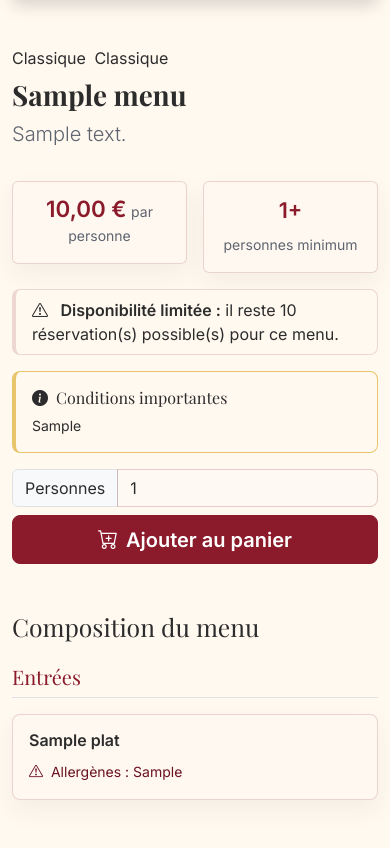
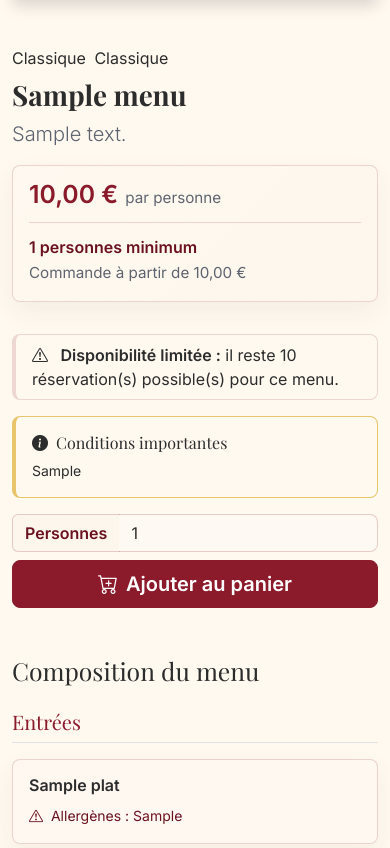
Before and after one commit to AmineAKIK/vite-gourmand-ecf, a PHP site: page /menus/detail?id=1 in a window 390 px wide. Shown: the part 522-1370 px from the top of the page. Run offline with PHP 8.4, Linux system fonts and the light colour scheme; the visitor is signed in with stand-in values (Sample User, id 1); data comes from the database, SQL or seed files in the repository; tables that the repository leaves empty hold one stand-in row (values such as "Sample post"); data that the repository does not hold is empty.

Commit message:
fixprice

```diff
--- a/public/css/style.css
+++ b/public/css/style.css
@@ -931,6 +931,92 @@ a:focus {
     color: var(--vg-bordeaux);
 }
 
+.menu-pricing-panel {
+    display: grid;
+    grid-template-columns: minmax(0, 1fr) 1px minmax(0, 1fr);
+    align-items: center;
+    gap: 1.25rem;
+    padding: 1.1rem 1.25rem;
+    background: linear-gradient(135deg, rgba(254, 248, 239, .96), rgba(253, 246, 236, .78));
+    border: 1px solid var(--menu-panel-border, var(--vg-border));
+    border-radius: 8px;
+    box-shadow: 0 10px 26px rgba(44, 44, 44, .06);
+}
+
+.menu-pricing-main,
+.menu-pricing-meta {
+    min-width: 0;
+}
+
+.menu-pricing-main {
+    display: flex;
+    align-items: baseline;
+    gap: .45rem;
+    flex-wrap: wrap;
+}
+
+.menu-pricing-price {
+    color: var(--vg-bordeaux);
+    font-size: 1.75rem;
+    font-weight: 800;
+    line-height: 1;
+}
+
+.menu-pricing-unit,
+.menu-pricing-total {
+    color: var(--vg-muted);
+    font-size: .95rem;
+}
+
+.menu-pricing-divider {
+    width: 1px;
+    min-height: 46px;
+    background: var(--menu-panel-border, var(--vg-border));
+}
+
+.menu-pricing-meta {
+    display: grid;
+    gap: .18rem;
+}
+
+.menu-pricing-minimum {
+    color: var(--vg-bordeaux-dark);
+    font-weight: 700;
+}
+
+.menu-cart-form .input-group-text {
+    background-color: var(--vg-creme);
+    border-color: rgba(139, 26, 43, .2);
+    color: var(--vg-bordeaux-dark);
+    font-weight: 700;
+}
+
+.menu-cart-form .form-control {
+    border-left: 0;
+}
+
+.menu-cart-form .input-group:focus-within .input-group-text {
+    border-color: var(--vg-bordeaux);
+    box-shadow: 0 0 0 .2rem rgba(139, 26, 43, .12);
+}
+
+@media (max-width: 575.98px) {
+    .menu-pricing-panel {
+        grid-template-columns: 1fr;
+        gap: .75rem;
+        padding: 1rem;
+    }
+
+    .menu-pricing-divider {
+        width: 100%;
+        min-height: 1px;
+    }
+
+    .menu-pricing-price {
+        font-size: 1.55rem;
+    }
+}
+
 /* Section background alternée */
 .bg-creme { background-color: var(--vg-creme); }
 
--- a/src/views/pages/menus/detail.php
+++ b/src/views/pages/menus/detail.php
@@ -1,4 +1,9 @@
-<?php $pageTitle = sanitize($menu['titre']) . ' - Vite & Gourmand'; ?>
+<?php
+$pageTitle = sanitize($menu['titre']) . ' - Vite & Gourmand';
+$prixParPersonne = (float)($menu['prix_par_personne'] ?? 0);
+$nombrePersonneMinimum = (int)($menu['nombre_personne_minimum'] ?? 1);
+$prixMinimum = $prixParPersonne * $nombrePersonneMinimum;
+?>
 
 <div class="container py-5 menus-page menu-detail-page">
     <!-- Fil d'ariane -->
@@ -52,19 +57,19 @@
             <h1 class="fw-bold"><?= sanitize($menu['titre']) ?></h1>
             <p class="lead text-muted"><?= nl2br(sanitize($menu['description'] ?? '')) ?></p>
 
+            <div class="menu-pricing-panel my-3" aria-label="Tarif du menu">
+                <div class="menu-pricing-main">
+                    <span class="menu-pricing-price"><?= sanitize(formatPrice($prixParPersonne)) ?></span>
+                    <span class="menu-pricing-unit">par personne</span>
+                </div>
+                <div class="menu-pricing-divider" aria-hidden="true"></div>
+                <div class="menu-pricing-meta">
+                    <span class="menu-pricing-minimum"><?= $nombrePersonneMinimum ?> personnes minimum</span>
+                    <span class="menu-pricing-total">Commande à partir de <?= sanitize(formatPrice($prixMinimum)) ?></span>
+                </div>
+            </div>
+
             <div class="row g-3 my-3">
-                <div class="col-6">
-                    <div class="menu-panel rounded p-3 text-center">
-                        <div class="prix-tag"><?= sanitize(formatPrice($menu['prix_par_personne'] ?? 0)) ?></div>
-                        <small class="text-muted">par personne</small>
-                    </div>
-                </div>
-                <div class="col-6">
-                    <div class="menu-panel rounded p-3 text-center">
-                        <div class="h4 fw-bold text-vg"><?= $menu['nombre_personne_minimum'] ?>+</div>
-                        <small class="text-muted">personnes minimum</small>
-                    </div>
-                </div>
                 <?php if ($menu['quantite_restante'] !== null): ?>
                 <div class="col-12">
                     <div class="alert alert-warning py-2 mb-0">
@@ -85,16 +90,16 @@
 
             <!-- Ajouter au panier -->
             <?php if (isAuth()): ?>
-                <form method="POST" action="/panier/ajouter" class="mt-3">
+                <form method="POST" action="/panier/ajouter" class="menu-cart-form mt-3">
                     <?= csrfField() ?>
                     <input type="hidden" name="menu_id" value="<?= (int)$menu['menu_id'] ?>">
                     <div class="input-group mb-2">
                         <label for="detail_nb_personnes" class="input-group-text">Personnes</label>
                         <input type="number" class="form-control" id="detail_nb_personnes"
                                name="nombre_personne"
-                               min="<?= (int)$menu['nombre_personne_minimum'] ?>"
+                               min="<?= $nombrePersonneMinimum ?>"
                                max="500"
-                               value="<?= (int)$menu['nombre_personne_minimum'] ?>"
+                               value="<?= $nombrePersonneMinimum ?>"
                                required>
                     </div>
                     <button type="submit" class="btn btn-vg btn-lg w-100">
```
